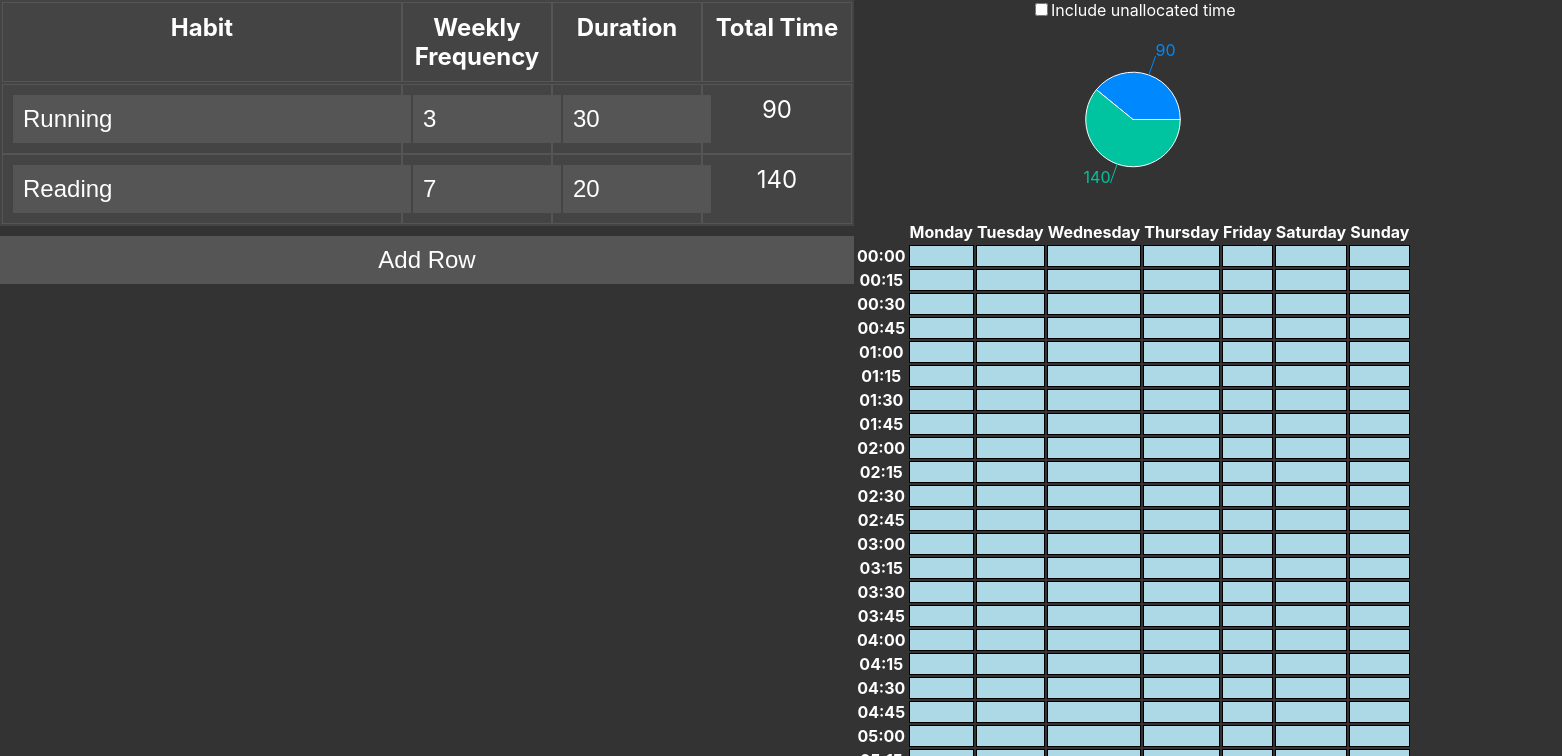
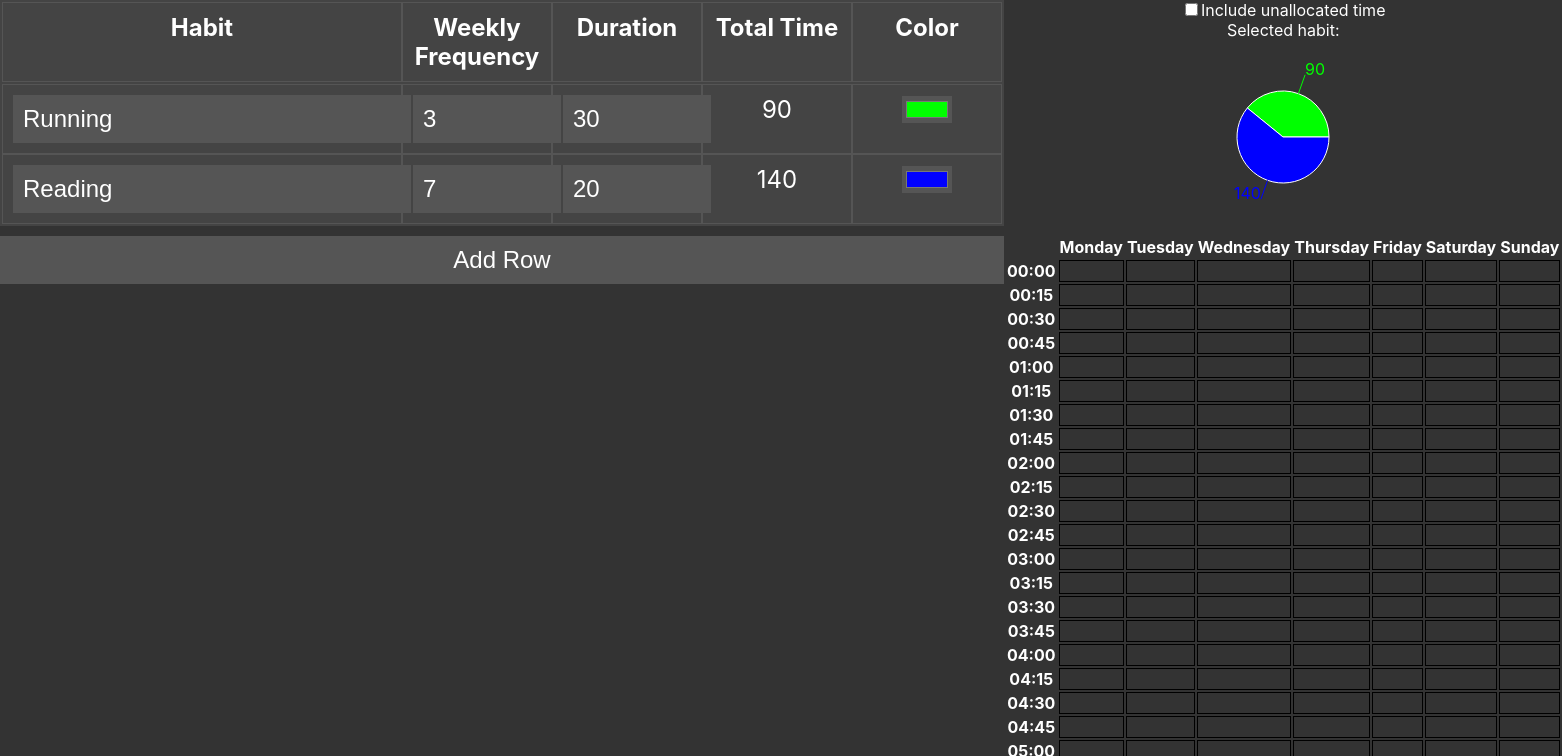
Before and after one commit to RhizoNymph/habit_planner-ts, a React (Create React App) app: page / in a window 1280 px wide. Shown: the top 756 px of the page, 1562 px wide, since content can reach past the window. Built offline with nearby package versions, Linux system fonts and the light colour scheme.

Commit message:
basically finished

```diff
--- a/src/App.tsx
+++ b/src/App.tsx
@@ -23,7 +23,37 @@ function generateTimeIntervals() {
   return intervals;
 }
 
-function WeeklySchedule({handleCellClick, selectedHabit, schedule, mouseIsDown, setMouseIsDown}) {
+function ColorPickerCell({
+  value: initialValue,
+  data: data,
+  row: { index },
+  column: { id },
+  updateMyData,
+  habitColors,
+  setHabitColors,
+}) {
+  const onChange = e => {
+    const newColor = e.target.value;
+    updateMyData(index, id, newColor);
+
+    // Update the habitColors state
+    const habitName = data[index].habit;
+    setHabitColors({
+      ...habitColors,
+      [habitName]: newColor,
+    });
+  };
+
+  return (
+    <input
+      type="color"
+      value={initialValue}
+      onChange={onChange}
+    />
+  );
+}
+
+function WeeklySchedule({handleCellClick, selectedHabit, schedule, mouseIsDown, setMouseIsDown, habitColors}) {
   const timeIntervals = generateTimeIntervals();
   const daysOfWeek = ['Monday', 'Tuesday', 'Wednesday', 'Thursday', 'Friday', 'Saturday', 'Sunday'];
 
@@ -40,7 +70,7 @@ function WeeklySchedule({handleCellClick, selectedHabit, schedule, mouseIsDown,
       <tbody>
         {timeIntervals.map((time, index) => (
           <tr key={index}>
-            <th>{time}</th> {/* Time interval as row header */}
+            <th style={{ userSelect: 'none' }}>{time}</th> {/* Time interval as row header */}
             {daysOfWeek.map((day, i) => (
             <td
               key={i}
@@ -49,7 +79,7 @@ function WeeklySchedule({handleCellClick, selectedHabit, schedule, mouseIsDown,
               onMouseOver={() => mouseIsDown && handleCellClick(index, i)}
               style={{
                 border: '1px solid black',
-                backgroundColor: schedule[i][index] === selectedHabit ? 'lightblue' : 'white',
+                backgroundColor: habitColors[schedule[i][index]],
               }}
             ></td>
           ))}
@@ -99,7 +129,7 @@ function EditableCell({
   );
 }
 
-function EditableTable({ data, setData, columns }) {
+function EditableTable({ data, setData, columns, habitColors, setHabitColors }) {
   const {
     getTableProps,
     getTableBodyProps,
@@ -158,9 +188,7 @@ function EditableTable({ data, setData, columns }) {
   );
 }
 
-function RechartsPieChart({ data, setSelectedHabit }) {
-  const COLORS = ['#0088FE', '#00C49F', '#FFBB28', '#FF8042'];
-
+function RechartsPieChart({ data, setSelectedHabit, habitColors, setHabitColors }) {
   return (
     <div style={{ width: '100%', height: '100%' }}>
       <ResponsiveContainer>
@@ -177,7 +205,7 @@ function RechartsPieChart({ data, setSelectedHabit }) {
             onClick={(data, index) => setSelectedHabit(data.name)}
           >
             {data.map((entry, index) => (
-              <Cell key={`cell-${index}`} fill={COLORS[index % COLORS.length]} />
+              <Cell key={`cell-${index}`} fill={habitColors[entry.name]} />
             ))}
           </Pie>
           <Tooltip />
@@ -190,9 +218,11 @@ function RechartsPieChart({ data, setSelectedHabit }) {
 function App() {
 
   const [data, setData] = useState([
-    { habit: 'Running', weeklyFrequency: 3, duration: 30, totalTime: 90 },
-    { habit: 'Reading', weeklyFrequency: 7, duration: 20, totalTime: 140 },
+    { habit: 'Running', weeklyFrequency: 3, duration: 30, totalTime: 90, color: '#00FF00' },
+    { habit: 'Reading', weeklyFrequency: 7, duration: 20, totalTime: 140, color: '#0000FF' },
   ]);
+
+  const [habitColors, setHabitColors] = useState({"Running": "#00FF00", "Reading": "#0000FF"});
 
   const [chartData, setChartData] = useState([]);
 
@@ -282,6 +312,11 @@ function App() {
         accessor: 'totalTime',
         Cell: ({ value }) => value, // Directly render the value
       },
+      {
+        Header: 'Color',
+        accessor: 'color',
+        Cell: props => <ColorPickerCell {...props} data={data} habitColors={habitColors} setHabitColors={setHabitColors} />,
+      },
     ],
     []
   );
@@ -289,15 +324,19 @@ function App() {
   const addRow = () => {
     setData(old => [
       ...old,
-      { habit: '', weeklyFrequency: 0, duration: 0, totalTime: 0 * 0 },
+      { habit: '', weeklyFrequency: 0, duration: 0, totalTime: 0 * 0, color: '#000000' },
     ]);
+    setHabitColors(old => ({
+      ...old,
+      '': '#000000',
+    }));
   };
 
   return (
     <div className="App" style={{ display: 'flex' }}>
       <div style={{ width: '100%', display: 'flex', flexDirection: 'row', justifyContent: 'space-between' }}>
         <div style={{display: 'flex', flexDirection: 'column'}}>
-          <EditableTable data={data} setData={setData} columns={columns} />
+        <EditableTable data={data} setData={setData} columns={columns} habitColors={habitColors} setHabitColors={setHabitColors} />
           <button onClick={addRow} className='button'>Add Row</button>
         </div>
         <div style={{width: '100%', display: 'flex', flexDirection: 'column'}}>
@@ -309,9 +348,23 @@ function App() {
           />
           Include unallocated time
         </label>
-        <RechartsPieChart data={chartData} setSelectedHabit={setSelectedHabit} />
+        <label>
+          Selected habit: {selectedHabit}
+          {selectedHabit && (
+          <div
+            style={{
+              display: 'inline-block',
+              width: '10px',
+              height: '10px',
+              backgroundColor: habitColors[selectedHabit],
+              marginLeft: '10px',
+            }}
+          />
+          )}
+        </label>
+        <RechartsPieChart data={chartData} setSelectedHabit={setSelectedHabit} habitColors={habitColors} setHabitColors={setHabitColors} />
         <div style={{display: 'flex', overflowY: 'auto', justifyContent: 'center'}} >
-        <WeeklySchedule handleCellClick={handleCellClick} selectedHabit={selectedHabit} schedule={schedule} mouseIsDown={mouseIsDown} setMouseIsDown={setMouseIsDown} />
+        <WeeklySchedule handleCellClick={handleCellClick} selectedHabit={selectedHabit} schedule={schedule} mouseIsDown={mouseIsDown} setMouseIsDown={setMouseIsDown} habitColors={habitColors} />
         </div>
         </div>
       </div>
```
Lines whose indentation alone changed are shown as unchanged.
